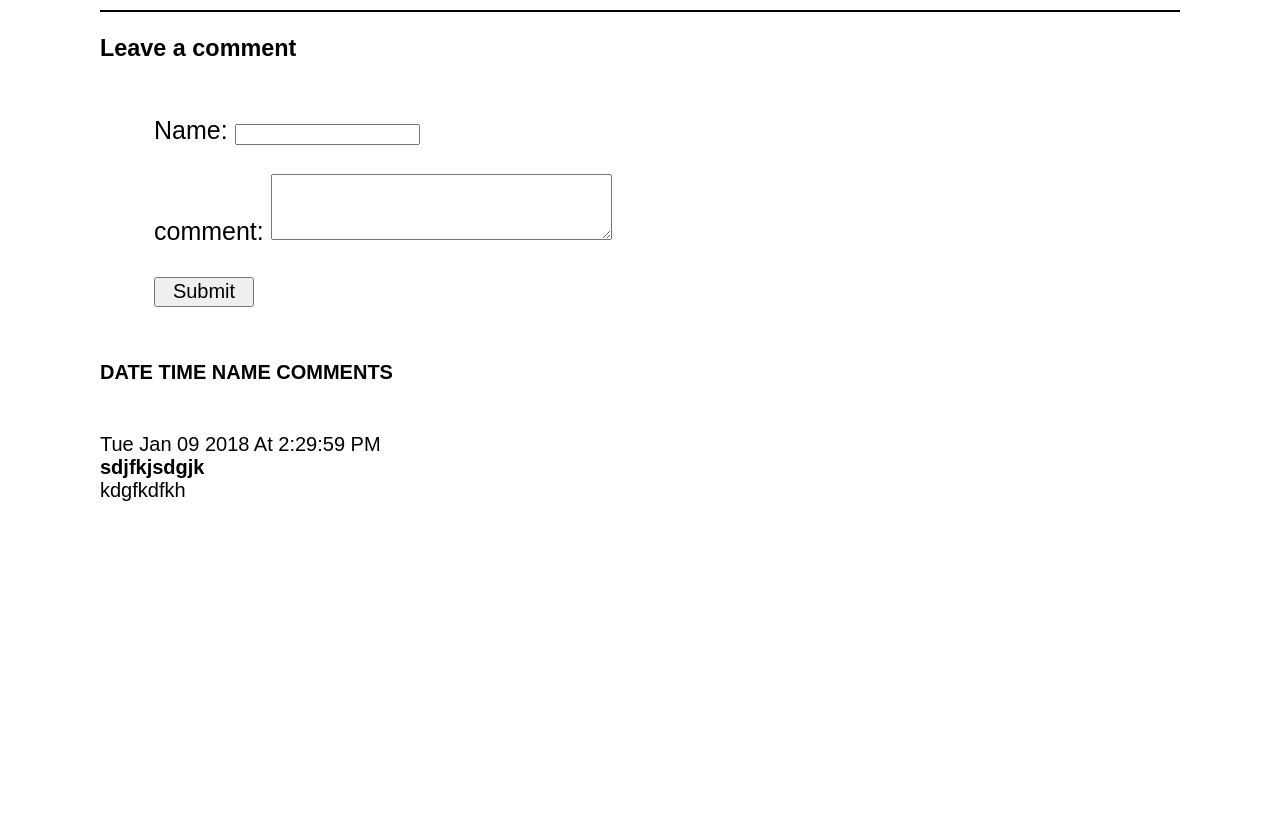
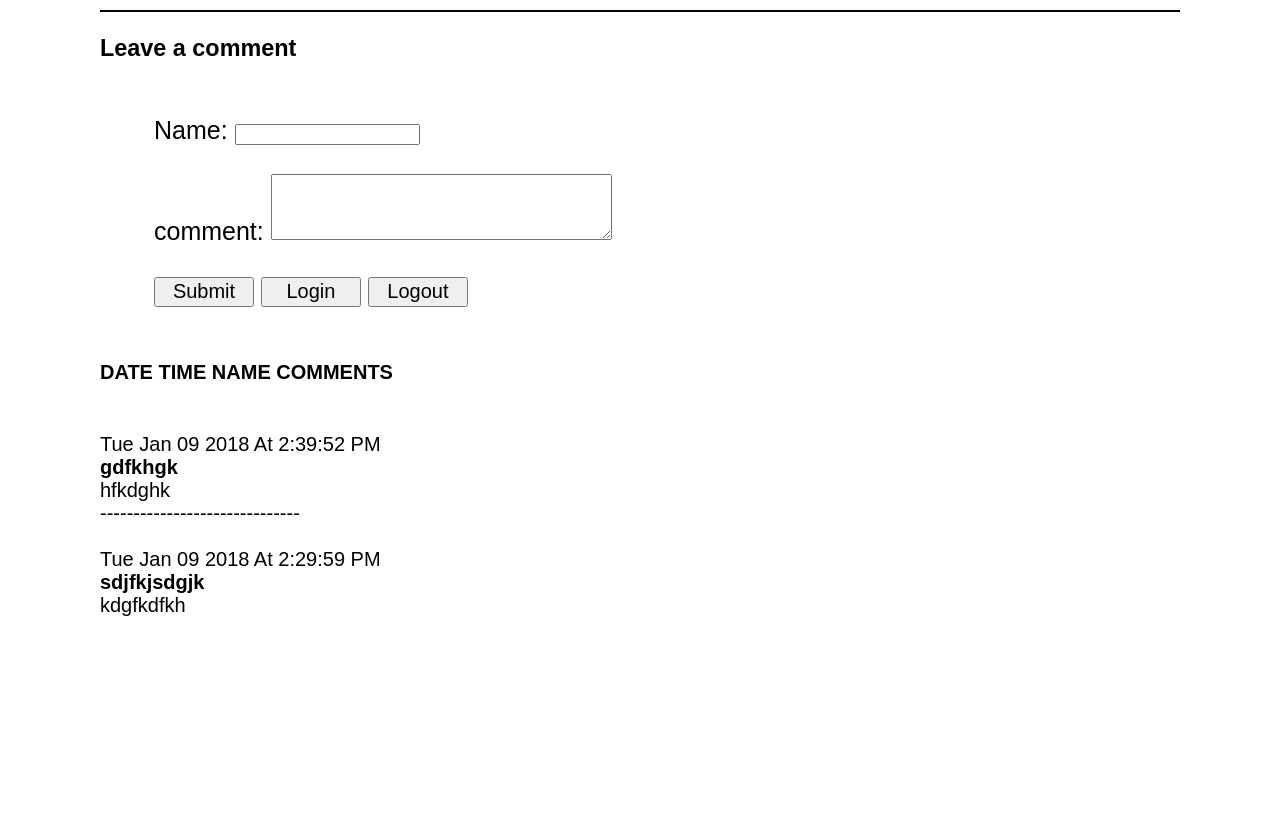
Before and after one commit to STEP-tw/flowercatalog-shubhamsc, a website: page public/guestBook.html in a window 1280 px wide. Shown: the part 170-984 px from the top of the page. Drawn offline with Linux system fonts and the light colour scheme.

Commit message:
added logout feature

```diff
--- a/data/comments.json
+++ b/data/comments.json
@@ -1 +1 @@
-[{"name":"sdjfkjsdgjk","comment":"kdgfkdfkh","date":"Tue Jan 09 2018","time":"2:29:59 PM"}]
+[{"name":"gdfkhgk","comment":"hfkdghk","date":"Tue Jan 09 2018","time":"2:39:52 PM"},{"name":"sdjfkjsdgjk","comment":"kdgfkdfkh","date":"Tue Jan 09 2018","time":"2:29:59 PM"}]
--- a/public/css/style.css
+++ b/public/css/style.css
@@ -63,8 +63,12 @@ form {
   font-size: 25px;
 }
 
-#submit {
+button {
   width: 100px;
   height: 30px;
   font-size: 20px;
 }
+
+a {
+text-decoration: none;
+}
--- a/public/guestBook.html
+++ b/public/guestBook.html
@@ -17,6 +17,12 @@
       Name: <input type="text" name="name" required><br><br>
       comment: <textarea type="text" name="comment" rows="4" cols="40" required></textArea><br><br>
       <button type="submit" id="submit">Submit</button>
+      <a href="login">
+        <button type="button" id="login">Login</button>
+      </a>
+      <a href="logout">
+        <button type="button" id="login">Logout</button>
+      </a>
     </form>
     <div class="commentsTitles">
       <h4>DATE TIME NAME COMMENTS</h4>
--- a/public/js/data.js
+++ b/public/js/data.js
@@ -1 +1 @@
-var data = [{"name":"sdjfkjsdgjk","comment":"kdgfkdfkh","date":"Tue Jan 09 2018","time":"2:29:59 PM"}]
+var data = [{"name":"gdfkhgk","comment":"hfkdghk","date":"Tue Jan 09 2018","time":"2:39:52 PM"},{"name":"sdjfkjsdgjk","comment":"kdgfkdfkh","date":"Tue Jan 09 2018","time":"2:29:59 PM"}]
--- a/webServer.js
+++ b/webServer.js
@@ -95,12 +95,9 @@ const getLogout = function (req, res) {
 };
 
 const addComment = function(req,res){
-  // req.on('data',(data)=>{
-    // let comment = qs.parse(data.toString());
     let comment = req.body;
     commentHandler.writeComments(comment);
     res.redirect('/guestBook.html');
-  // });
 };
 
 const getTypes = function(extn){
```
Also changed, not shown: 2 other files.
